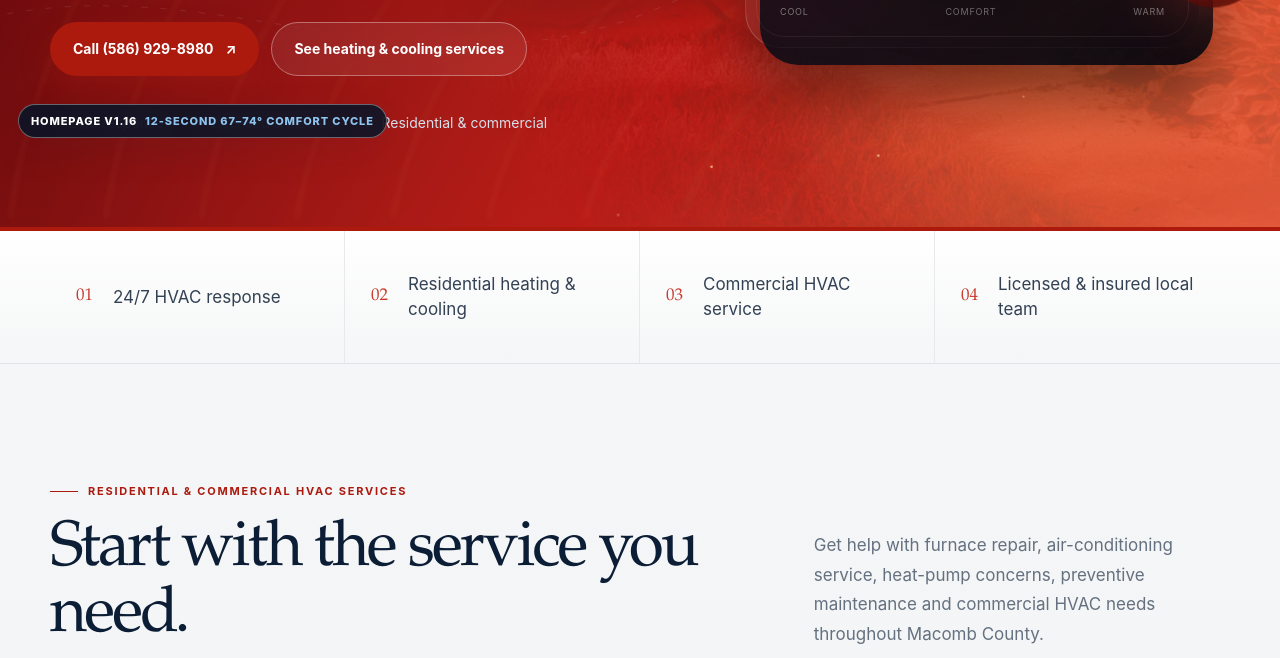
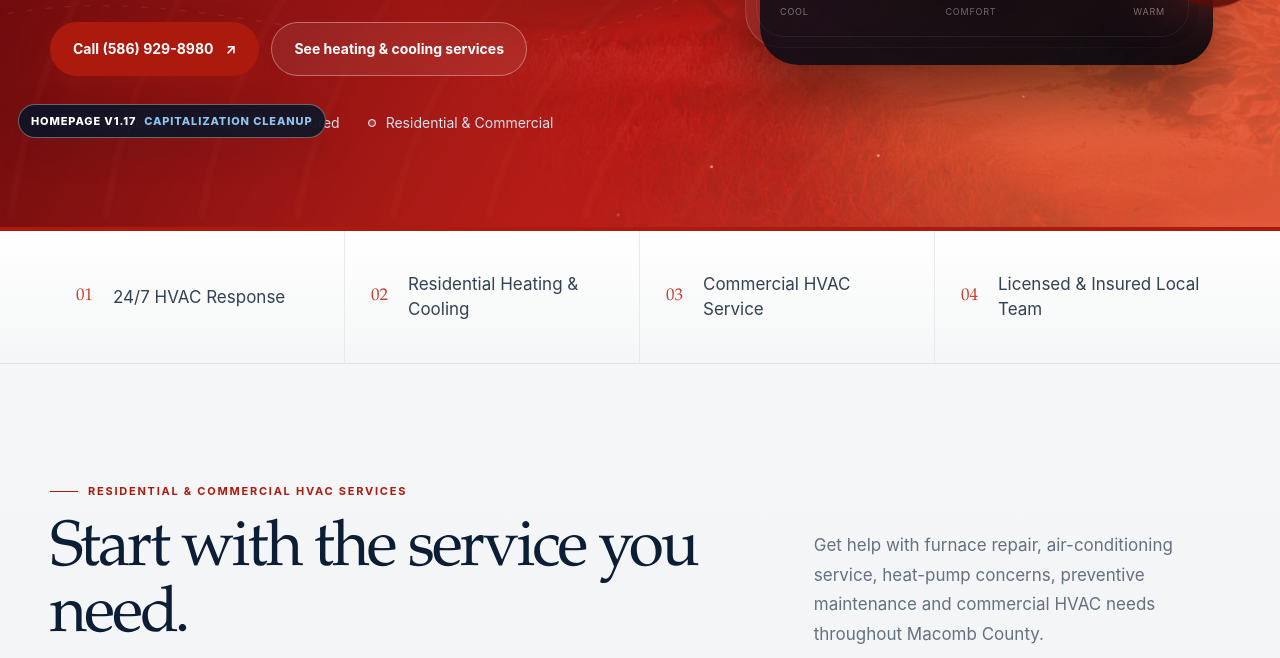
Before and after one commit to bluenovamarketing/web-design-mockups, a plain HTML site: page fk-hvac-m4k9/index.html in a window 1280 px wide. Shown: the part 644-1302 px from the top of the page. Drawn offline with Linux system fonts and the light colour scheme; animation ran at ten frames a second.

Commit message:
Polish Frost and Kretsch homepage capitalization

```diff
--- a/fk-hvac-m4k9/index.html
+++ b/fk-hvac-m4k9/index.html
@@ -72,7 +72,7 @@
 <body>
   <a class="skip-link" href="#main-content">Skip to main content</a>
 
-  <div class="concept-label" aria-label="Design review version">Homepage v1.16 <span>12-second 67–74° comfort cycle</span></div>
+  <div class="concept-label" aria-label="Design review version">Homepage v1.17 <span>Capitalization cleanup</span></div>
 
   <header class="site-header" id="site-header">
     <div class="shell nav-wrap">
@@ -119,9 +119,9 @@
             <a class="button button--ghost" href="#services">See heating &amp; cooling services</a>
           </div>
           <ul class="proof-list" aria-label="Service highlights">
-            <li>24/7 response</li>
-            <li>Licensed &amp; insured</li>
-            <li>Residential &amp; commercial</li>
+            <li>24/7 Response</li>
+            <li>Licensed &amp; Insured</li>
+            <li>Residential &amp; Commercial</li>
           </ul>
         </div>
 
@@ -149,10 +149,10 @@
 
     <section class="trust-ribbon" aria-label="Business trust details">
       <div class="shell trust-grid">
-        <div><span>01</span><p>24/7 HVAC response</p></div>
-        <div><span>02</span><p>Residential heating &amp; cooling</p></div>
-        <div><span>03</span><p>Commercial HVAC service</p></div>
-        <div><span>04</span><p>Licensed &amp; insured local team</p></div>
+        <div><span>01</span><p>24/7 HVAC Response</p></div>
+        <div><span>02</span><p>Residential Heating &amp; Cooling</p></div>
+        <div><span>03</span><p>Commercial HVAC Service</p></div>
+        <div><span>04</span><p>Licensed &amp; Insured Local Team</p></div>
       </div>
     </section>
 
@@ -160,7 +160,7 @@
       <div class="shell">
         <div class="section-heading reveal">
           <div>
-            <p class="eyebrow eyebrow--dark">Residential &amp; commercial HVAC services</p>
+            <p class="eyebrow eyebrow--dark">Residential &amp; Commercial HVAC Services</p>
             <h2>Start with the service you need.</h2>
           </div>
           <p>Get help with furnace repair, air-conditioning service, heat-pump concerns, preventive maintenance and commercial HVAC needs throughout Macomb County.</p>
@@ -247,12 +247,12 @@
       <div class="shell expertise-grid">
         <div class="expertise-visual reveal">
           <img src="assets/fk-service-truck.jpg" alt="Frost and Kretsch Heating and Cooling service truck in a Macomb County neighborhood" loading="lazy">
-          <div class="image-chip image-chip--top"><span>Macomb County HVAC</span><p>Residential &amp; commercial</p></div>
+          <div class="image-chip image-chip--top"><span>Macomb County HVAC</span><p>Residential &amp; Commercial</p></div>
           <div class="image-chip image-chip--bottom"><span>Speak with the team</span><a href="tel:+15869298980" aria-label="Call Frost and Kretsch at 586 929 8980">(586) 929-8980</a></div>
         </div>
         <div class="expertise-copy reveal">
           <p class="eyebrow eyebrow--dark">Macomb County HVAC service</p>
-          <h2>Heating and cooling service built for Macomb County homes and businesses.</h2>
+          <h2>Heating And Cooling Service Built For Macomb County Homes And Businesses.</h2>
           <p class="large-copy">Frost &amp; Kretsch provides residential and commercial HVAC repair, maintenance and installation throughout Macomb County. From furnace problems and weak airflow to air-conditioning failures, heat-pump concerns and planned system replacement, the goal is dependable comfort supported by clear diagnosis and practical service options.</p>
           <div class="detail-list">
             <div><span>Heating repair</span><p>Help for no heat, short cycling, uneven temperatures, unusual sounds and weak airflow during Michigan winters.</p></div>
@@ -267,7 +267,7 @@
       <div class="shell service-area__grid">
         <div class="service-area__copy reveal">
           <p class="eyebrow">Macomb County service area</p>
-          <h2>We’ve got Macomb County covered.</h2>
+          <h2>We’ve Got Macomb County Covered.</h2>
           <p>Frost &amp; Kretsch provides residential and commercial heating and cooling service across Macomb County, from the lakeshore and established southern communities to growing northern townships.</p>
           <ul class="coverage-services" aria-label="HVAC services available across Macomb County">
             <li><a href="#heating"><span>Heating</span> Repair, maintenance &amp; installation</a></li>
@@ -303,7 +303,7 @@
         <div class="section-heading section-heading--guidance reveal">
           <div>
             <p class="eyebrow eyebrow--dark">Frost &amp; Kretsch knowledge center</p>
-            <h2>HVAC answers for Michigan homes and buildings.</h2>
+            <h2>HVAC Answers For Michigan Homes And Businesses.</h2>
             <p class="guidance-intro">Browse practical heating, cooling, heat-pump and indoor-air guidance already published for Michigan homeowners and property managers.</p>
           </div>
           <a class="text-link" href="https://michiganheatingcooling.com/blog/">View all HVAC articles <span aria-hidden="true">→</span></a>
@@ -383,7 +383,7 @@
       <div class="shell faq-grid">
         <div class="faq-intro reveal">
           <p class="eyebrow eyebrow--dark">HVAC service questions</p>
-          <h2>Common questions, answered directly.</h2>
+          <h2>Common Questions, Answered Directly.</h2>
           <p>Find quick answers about emergency availability, supported heating and cooling systems, Macomb County coverage, and repair-versus-replacement decisions.</p>
         </div>
         <div class="accordion reveal">
@@ -411,7 +411,7 @@
       <div class="shell request-card reveal">
         <div>
           <p class="eyebrow">Ready when your system is not</p>
-          <h2>Call and talk through the problem.</h2>
+          <h2>Call And Talk Through The Problem.</h2>
           <p>Whether the issue is urgent or planned, the main next step is the same: call Frost &amp; Kretsch and speak with the team.</p>
         </div>
         <div class="request-actions">
@@ -459,7 +459,7 @@
   </footer>
 
   <div class="mobile-action" aria-label="Quick service action">
-    <a href="tel:+15869298980"><span>24/7 HVAC response</span><span>Call (586) 929-8980</span></a>
+    <a href="tel:+15869298980"><span>24/7 HVAC Response</span><span>Call (586) 929-8980</span></a>
   </div>
 
   <script src="script.js"></script>
```
